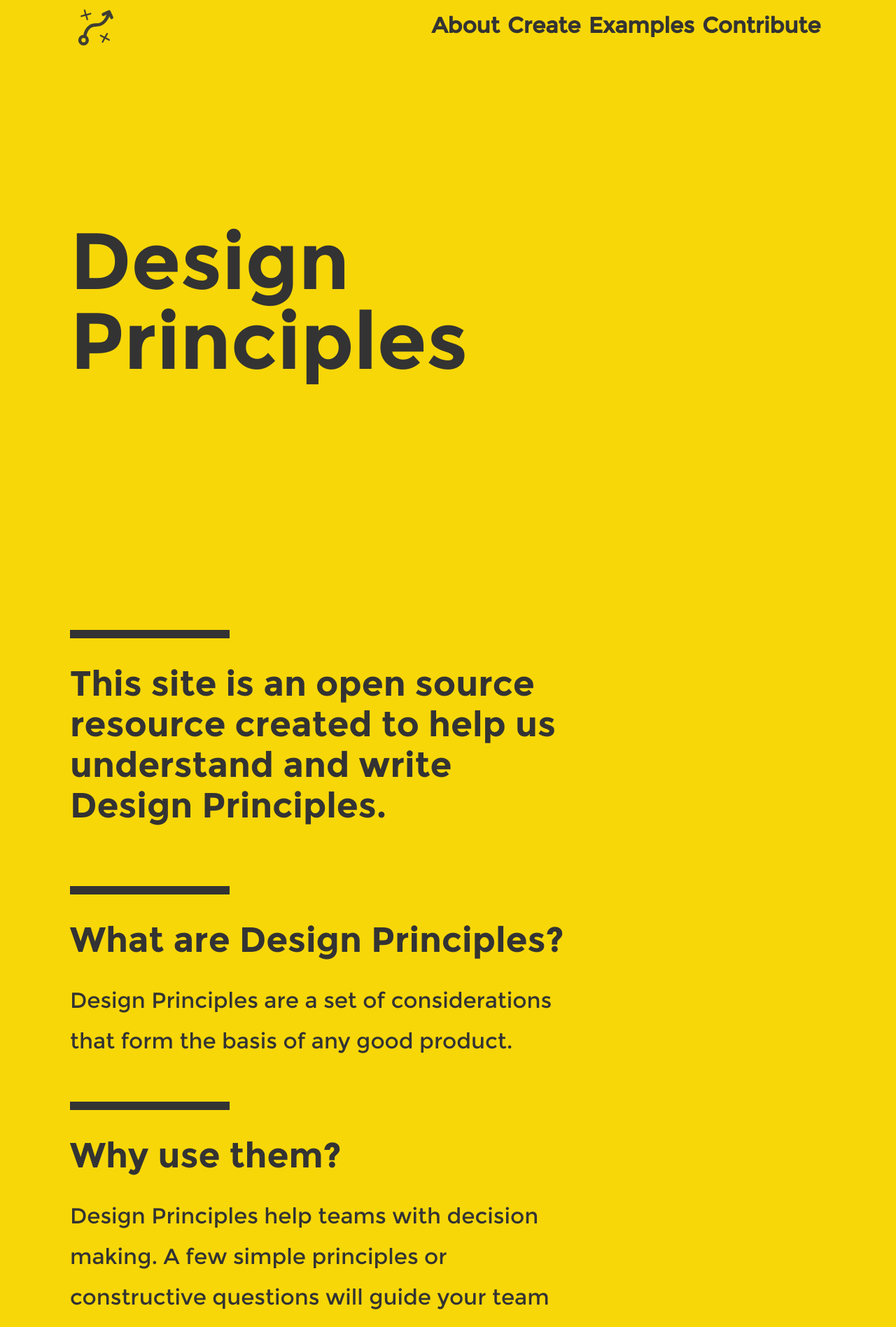
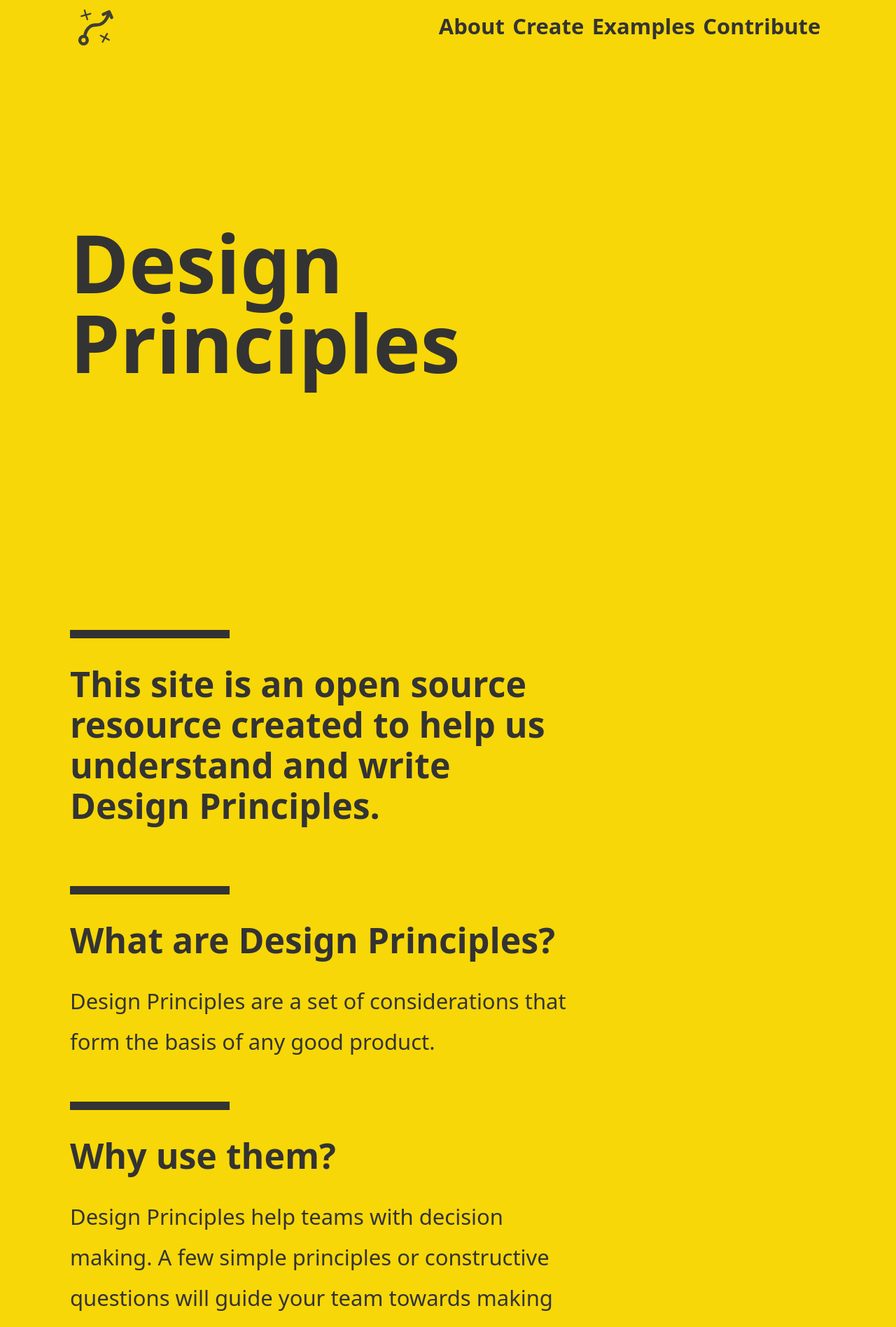
Before and after one commit to benbrignell/principles.design, a Jekyll site: the page built from index.html, in a window 1280 px wide. Shown: the top 1896 px of the page at 70% size. Built offline with Jekyll 4.4.1, drawn with Linux system fonts in a browser that asks for light colours.

Commit message:
reverted to system-ui

```diff
--- a/_sass/_typography.scss
+++ b/_sass/_typography.scss
@@ -1,25 +1,24 @@
-@font-face{
-	font-family: "Montserrat";
-	src: 	url('/assets/fonts/montserrat-regular-webfont.eot');
-	src: 	url('/assets/fonts/montserrat-regular-webfont.eot?#iefix') format('embedded-opentype'),
-				url('/assets/fonts/montserrat-regular-webfont.woff2') format('woff2'),
-				url('/assets/fonts/montserrat-regular-webfont.woff') format('woff'),
-	    	url('/assets/fonts/montserrat-regular-webfont.ttf') format('truetype'),
-	    	url('/assets/fonts/montserrat-regular-webfont.svg#webfont') format('svg');
-				font-weight: normal;
-				font-style: normal;
+@font-face {
+	font-family: system-ui;
+	font-style: normal;
+	font-weight: 300;
+	src: local(".SFNSText-Light"), local(".HelveticaNeueDeskInterface-Light"), local(".LucidaGrandeUI"), local("Segoe UI Light"), local("Ubuntu Light"), local("Roboto-Light"), local("DroidSans"), local("Tahoma");
 }
-@font-face{
-	font-family: "Montserrat Bold";
-	src: url('/assets/fonts/montserrat-bold-webfont.eot');
-	src: url('/assets/fonts/montserrat-bold-webfont.eot?#iefix') format('embedded-opentype'),
-				url('/assets/fonts/montserrat-bold-webfont.woff2') format('woff2'),
-			 url('/assets/fonts/montserrat-bold-webfont.woff') format('woff'),
-	     url('/assets/fonts/montserrat-bold-webfont.ttf') format('truetype'),
-	     url('/assets/fonts/montserrat-bold-webfont.svg#webfont') format('svg');
-			 font-weight: normal;
-			 font-style: normal;
+
+@font-face {
+	font-family: system-ui;
+	font-style: normal;
+	font-weight: 400;
+	src: local(".SFNSText-Regular"), local(".HelveticaNeueDeskInterface-Regular"), local(".LucidaGrandeUI"), local("Segoe UI"), local("Ubuntu"), local("Roboto-Regular"), local("DroidSans"), local("Tahoma");
 }
+
+@font-face {
+	font-family: system-ui;
+	font-style: normal;
+	font-weight: 700;
+	src: local(".SFNSText-Bold"), local(".HelveticaNeueDeskInterface-Bold"), local(".LucidaGrandeUI"), local("Segoe UI Bold"), local("Ubuntu Bold"), local("Roboto-Bold"), local("DroidSans-Bold"), local("Tahoma Bold");
+}
+
 
 html, .root {
   font-size: 19px;
@@ -34,7 +33,6 @@ body, .article {
 
 
 h1, h2, h3, h4, h5, h6 {
-  font-family: $body-font-bold;
   font-weight: bold;
 }
 
--- a/_sass/_variables.scss
+++ b/_sass/_variables.scss
@@ -40,10 +40,7 @@ $mq-l:              920px;
 $max-width:         1080px;
 
 // Font stack
-$body-font: "Montserrat", Helvetica, "Helvetica Neue", "Franklin Gothic", "ITC Franklin Gothic", Arial, sans-serif;
-
-$body-font-bold: "Montserrat Bold", Helvetica, "Helvetica Neue", "Franklin Gothic", "ITC Franklin Gothic", Arial, sans-serif;
-
+$body-font: system-ui, Helvetica, "Helvetica Neue", "Franklin Gothic", "ITC Franklin Gothic", Arial, sans-serif;
 
 
 
```
